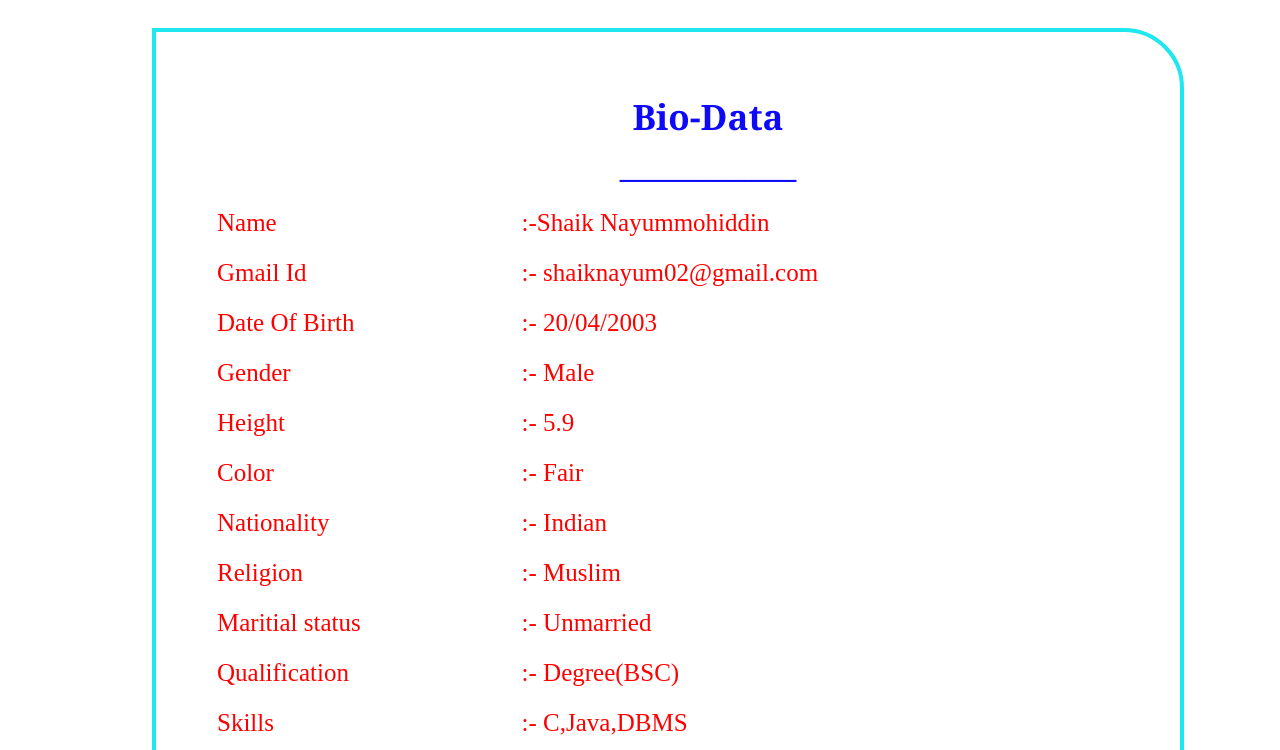
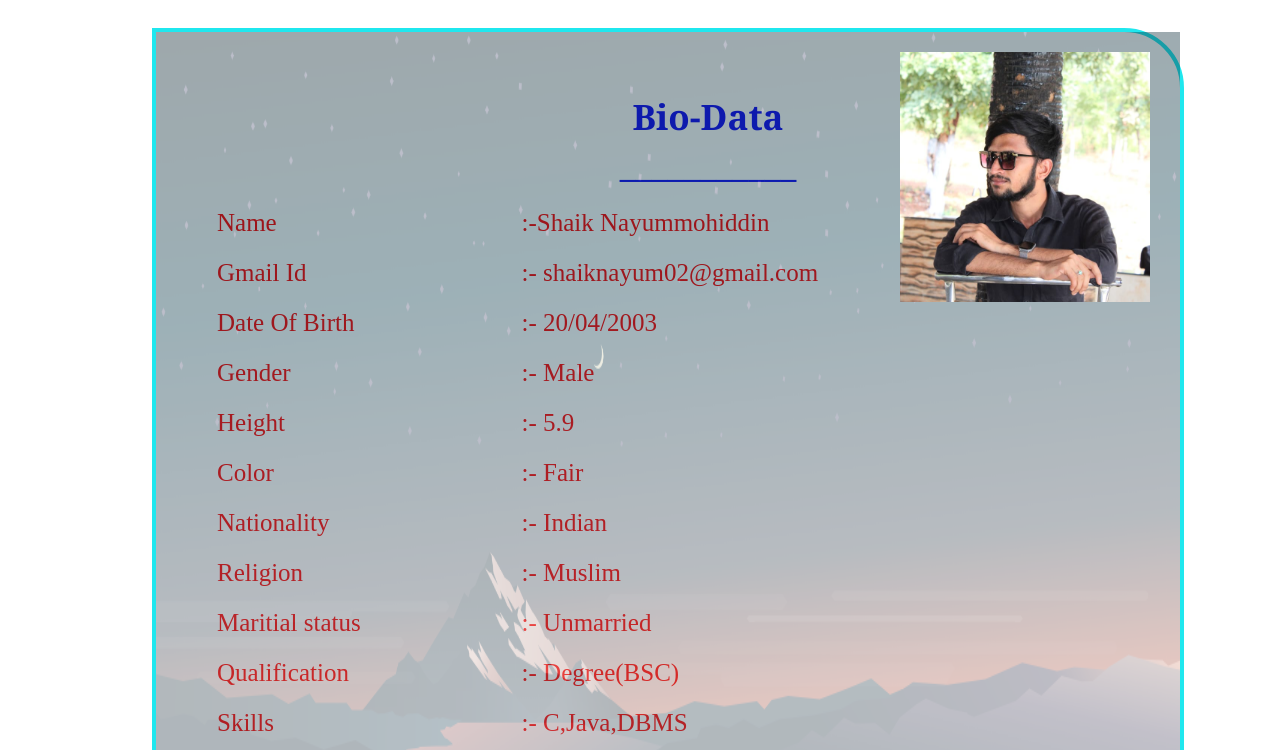
Before and after one commit to nayumcti036/biodata, a plain HTML site: page index.html in a window 1280 px wide. Shown: the top 750 px of the page. Drawn offline with Linux system fonts and the light colour scheme.

Commit message:
Update style.css

```diff
--- a/style.css
+++ b/style.css
@@ -26,7 +26,7 @@
         width: 100%;
         opacity:.4;
         height: 100%;
-        background: url(images/img2.jpg) center;
+        background: url(img2.jpg) center;
         background-size: 100% 100%;
     }
     #hed {
@@ -57,7 +57,7 @@
         top: 20px;
          position: absolute;
         right: 30px;
-        background: url(images/img3.jpg)center;
+        background: url(img3.jpg)center;
         background-size: cover;
     }
 </style>
```
